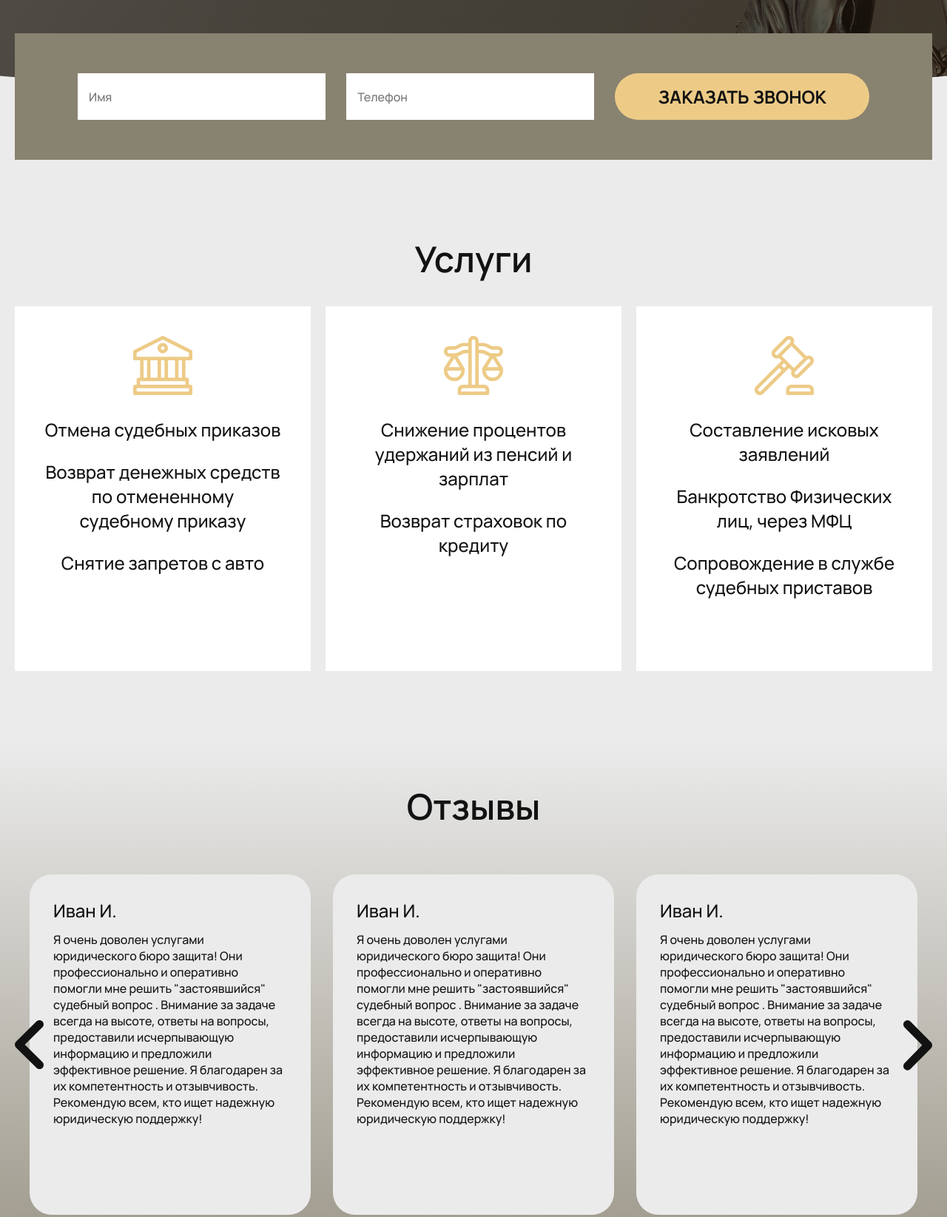
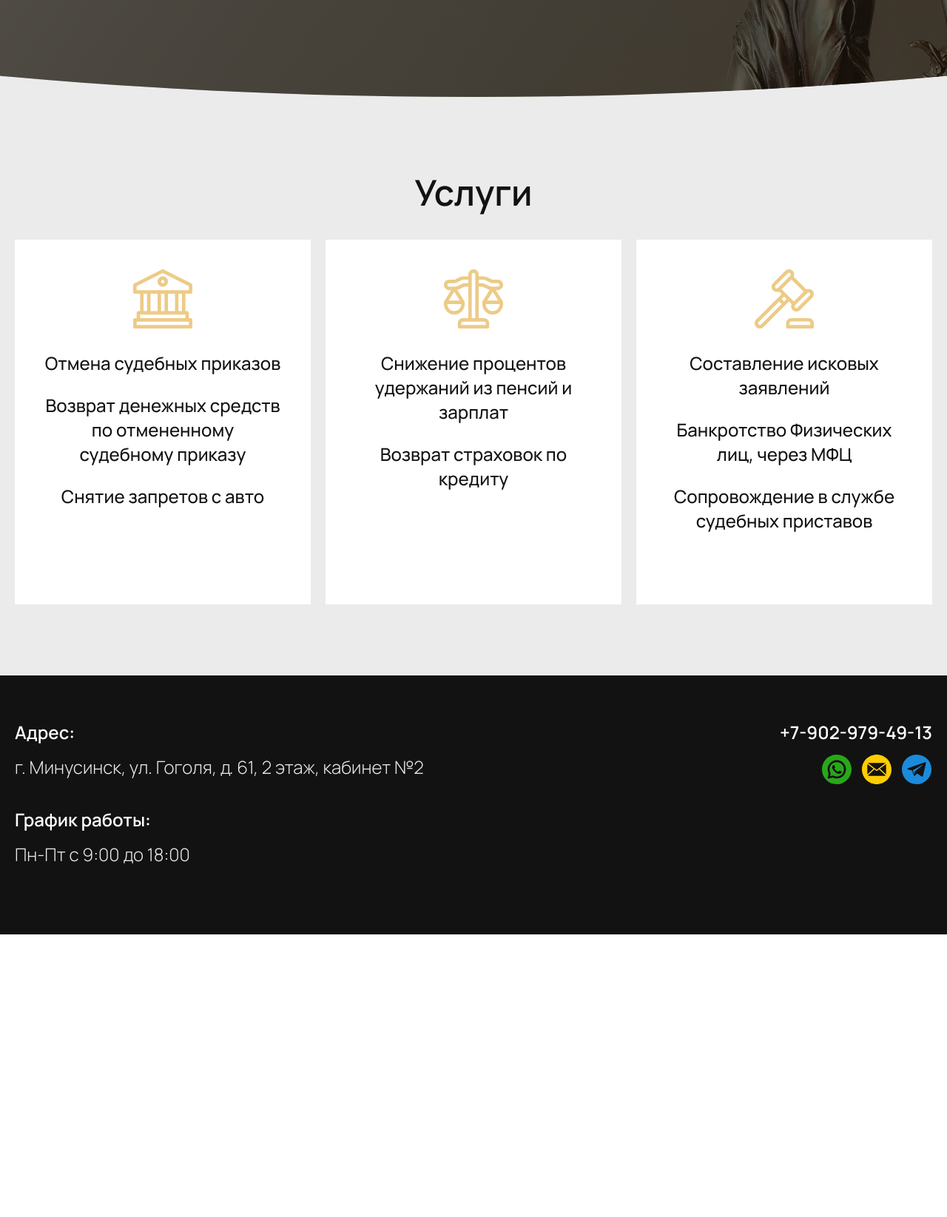
Before and after one commit to Olja-tjan/bulgakov-yurist, a website built with webpack: page src/pages/index.html in a window 1280 px wide. Shown: the part 640-2285 px from the top of the page at 74% size. After the commit the page ends 1903 px from the top, so only its background shows below. Built offline with nearby package versions, Linux system fonts and the light colour scheme.

Commit message:
refactor: скрытие пока неиспользуемых элементов

```diff
--- a/src/pages/index.html
+++ b/src/pages/index.html
@@ -25,7 +25,7 @@
   <link rel="icon" type="image/png" sizes="32x32" href="/static/images/favicons/favicon-32x32.png">
   <link rel="icon" type="image/png" sizes="16x16" href="/static/images/favicons/favicon-16x16.png">
   <link rel="manifest" href="/manifest.json">
-  <meta name="msapplication-config" content="/icons/browserconfig.xml">
+  <meta name="msapplication-config" content="/browserconfig.xml">
   <meta name="msapplication-TileColor" content="#121212">
   <meta name="msapplication-TileImage" content="/static/images/favicons/ms-icon-144x144.png">
   <meta name="theme-color" content="#121212">
@@ -57,7 +57,7 @@
             </a>
           </li>
           <li class="header__item">
-            <a class="header__messenger-link" href="" target="_blank">
+            <a class="header__messenger-link" href="mailto:bulgakovtimofey13@yandex.ru" target="_blank">
               <svg class="header__messenger-icon header__messenger-icon_mail" alt="Яндекс почта - ссылка для связи"
                 xmlns="http://www.w3.org/2000/svg" viewBox="0 0 24 24">
                 <path
@@ -95,8 +95,8 @@
       </div>
     </section>
 
-    <div class="call">
-      <div class="container">
+    <!-- <div class="container">
+      <div class="call">
         <form class="call__form" action="URL" method="post" name="form-order-call">
           <input class="call__input" type="text" name="name" id="name" placeholder="Имя" value="" required minlength="2"
             maxlength="40" pattern="^[a-zA-Zа-яА-ЯЁё\s\-]+$"
@@ -105,7 +105,7 @@
           <button class="call__submit" type="submit">Заказать звонок</button>
         </form>
       </div>
-    </div>
+    </div> -->
 
     <section class="services" id="services-link">
       <div class="container">
@@ -154,7 +154,7 @@
       </div>
     </section>
 
-    <section class="feedback" id="feedback-link">
+    <!-- <section class="feedback" id="feedback-link">
       <div class="container">
         <h2 class="feedback__title">Отзывы</h2>
         <div class="feedback__wrapper">
@@ -225,7 +225,7 @@
         </div>
         <button class="feedback__btn">Оставить отзыв</button>
       </div>
-    </section>
+    </section> -->
 
   </main>
 
@@ -235,7 +235,7 @@
       <ul class="footer__items">
         <li class="footer__item">
           <h3 class="footer__title">Адрес:</h3>
-          <p class="footer__text">г. Минусинск, ул. Гоголя, д. 60, оф. 85, цокольный этаж</p>
+          <p class="footer__text">г. Минусинск, ул. Гоголя, д. 61, 2 этаж, кабинет №2</p>
         </li>
         <li class="footer__item">
           <h3 class="footer__title">График работы:</h3>
@@ -253,7 +253,7 @@
             </a>
           </li>
           <li class="footer__item">
-            <a class="footer__link" href="" target="_blank">
+            <a class="footer__link" href="mailto:bulgakovtimofey13@yandex.ru" target="_blank">
               <img class="footer__iсon" src="<%=require('../images/messengers/email_1.svg')%>"
                 alt="Яндекс почта - ссылка для связи">
             </a>
--- a/src/scss/call/call.scss
+++ b/src/scss/call/call.scss
@@ -1,8 +1,12 @@
 .call {
+  position: relative;
+  min-height: 85px;
+  // max-width: 1240px;
+  // margin: 0 auto;
 
   &__form {
-      position: relative;
-      top: -86px;
+    position: absolute;
+    inset: -86px 0 0;
     padding: 54px 85px;
     background-color: $color-main;
     display: grid;
--- a/src/scss/container/container.scss
+++ b/src/scss/container/container.scss
@@ -1,4 +1,5 @@
 .container {
+  position: relative;
   max-width: 1240px;
   margin: 0 auto;
 }
--- a/src/scss/services/services.scss
+++ b/src/scss/services/services.scss
@@ -1,5 +1,5 @@
 .services {
-  padding: 15px 0 96px;
+  padding: 96px 0;
 
   &__title {
     margin: 0 0 32px;
```
Also changed, not shown: Readme.md. Lines whose indentation alone changed are shown as unchanged.
